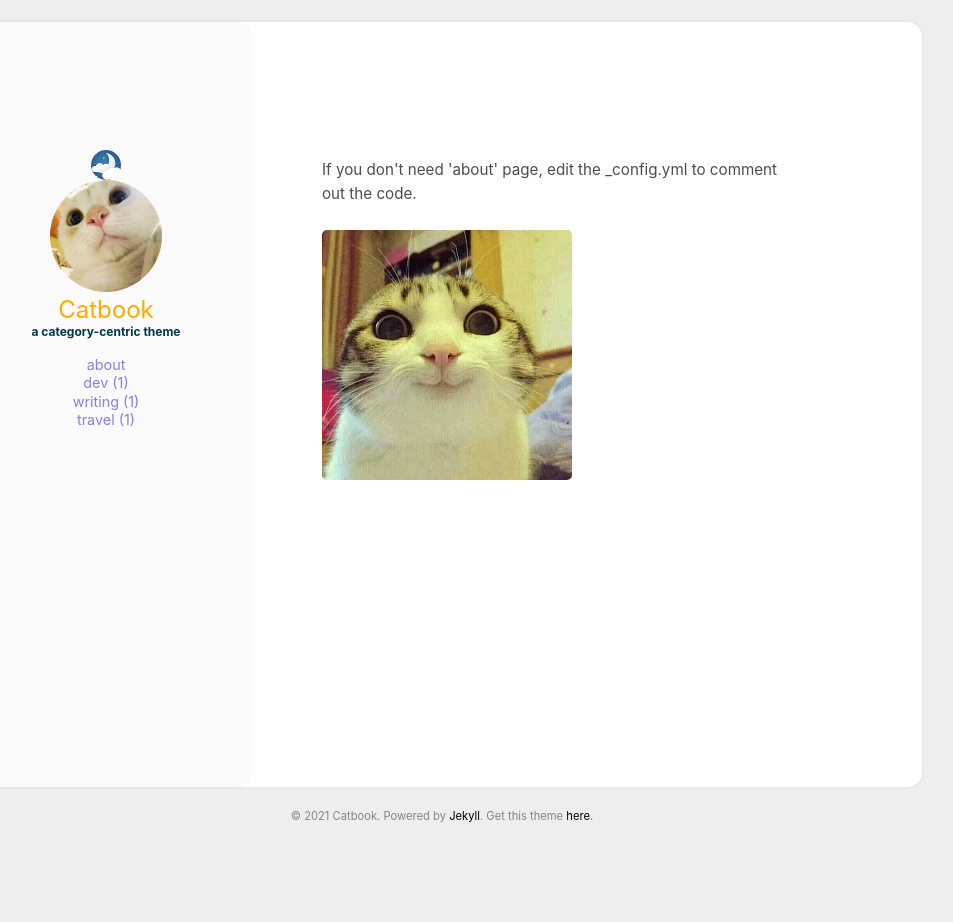
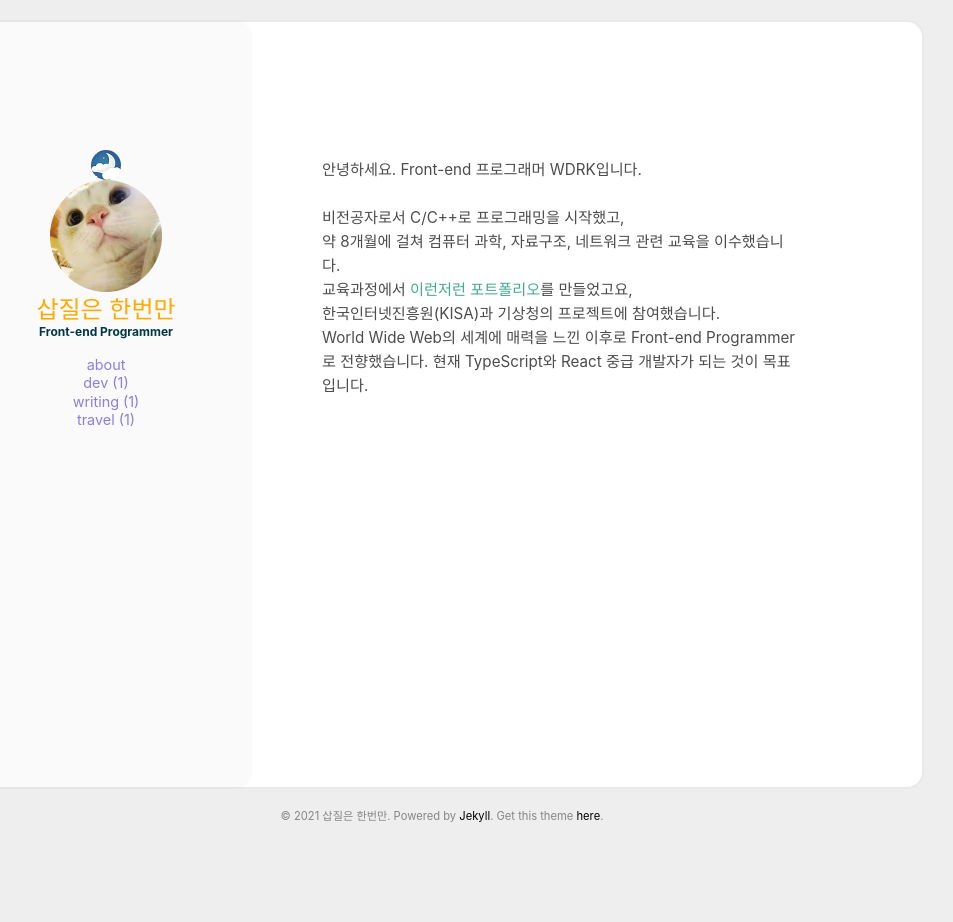
Before and after one commit to WDRK/wdrk.github.io, a Jekyll site: the page built from aboutme.html, in a window 1280 px wide. Shown: the whole page, without its empty margins (198-1151 px from the left). Built offline with Jekyll 4.4.1, drawn with Linux system fonts in a browser that asks for light colours.

Commit message:
aboutme.html 작성함

```diff
--- a/_config.yml
+++ b/_config.yml
@@ -1,13 +1,12 @@
-
-title: Catbook #Your awesome title
-email: #youremail@domain.com
+title: 삽질은 한번만 #Your awesome title
+email: lllrrrlrssr@gmail.com #youremail@domain.com
 description: > # this means to ignore newlines until "baseurl"
   Write an awesome description for your new site here. You can edit this
   line in _config.yml. It will appear in your document head meta (for
   Google search results) and in your feed.xml site description.
 
 baseurl: # the subpath of the site
-url: http://starry99.github.io/catbook # the base hostname & protocol for your site
+url: https://wdrk.github.io # the base hostname & protocol for your site
 
 permalink: /:year-:month/:title
 timezone:
@@ -18,10 +17,10 @@ google_analytics: #UA—XXXXXXXX-X
 disqus_shortname: #disqus shortname
 
 user:
-  name: Catbook
+  name: 삽질은 한번만
   pic: /assets/img/cat.jpg
-  picAlt: "catbook"
-  job: a category-centric theme
+  picAlt: "삽질은 한번만"
+  job: Front-end Programmer
   aboutme: true # comment this out if you don't need the 'about' page.
 
 exclude:
@@ -43,5 +42,5 @@ markdown: kramdown
 # Filtering Content
 show_drafts: null
 limit_posts: 0
-future:      false
+future: false
 unpublished: false
--- a/aboutme.html
+++ b/aboutme.html
@@ -3,11 +3,20 @@ layout: page
 ---
 
 <section class="aboutme">
-    <div class="post_content">
-        <p>
-            If you don't need 'about' page, edit the _config.yml to comment out the code.
-            <br><br>
-            <img src="https://starry99.github.io/catbook/assets/img/cat1.jpg">
-        </p>
-    </div>
+  <div class="post_content">
+    <p>
+      안녕하세요. Front-end 프로그래머 WDRK입니다.<br />
+      <br />
+      비전공자로서 C/C++로 프로그래밍을 시작했고,<br />
+      약 8개월에 걸쳐 컴퓨터 과학, 자료구조, 네트워크 관련 교육을
+      이수했습니다.<br />
+      교육과정에서
+      <a href="https://github.com/wdrk/CppPortfolio"> 이런저런 포트폴리오</a>를
+      만들었고요,<br />
+      한국인터넷진흥원(KISA)과 기상청의 프로젝트에 참여했습니다.<br />
+      World Wide Web의 세계에 매력을 느낀 이후로 Front-end Programmer로
+      전향했습니다. 현재 TypeScript와 React 중급 개발자가 되는 것이 목표입니다.
+      <br />
+    </p>
+  </div>
 </section>
--- a/categories/dev.html
+++ /dev/null
@@ -1,6 +0,0 @@
----
-layout: page
-type: dev
----
-
-{% include archive.html %}
--- /dev/null
+++ b/categories/git.html
@@ -0,0 +1,6 @@
+---
+layout: page
+type: git
+---
+
+{% include archive.html %}
--- /dev/null
+++ b/categories/javascript.html
@@ -0,0 +1,6 @@
+---
+layout: page
+type: javascript
+---
+
+{% include archive.html %}
--- a/categories/travel.html
+++ /dev/null
@@ -1,6 +0,0 @@
----
-layout: page
-type: travel
----
-
-{% include archive.html %}
--- /dev/null
+++ b/categories/typescript.html
@@ -0,0 +1,6 @@
+---
+layout: page
+type: typescript
+---
+
+{% include archive.html %}
--- a/categories/writing.html
+++ /dev/null
@@ -1,6 +0,0 @@
----
-layout: page
-type: writing
----
-
-{% include archive.html %}
```
